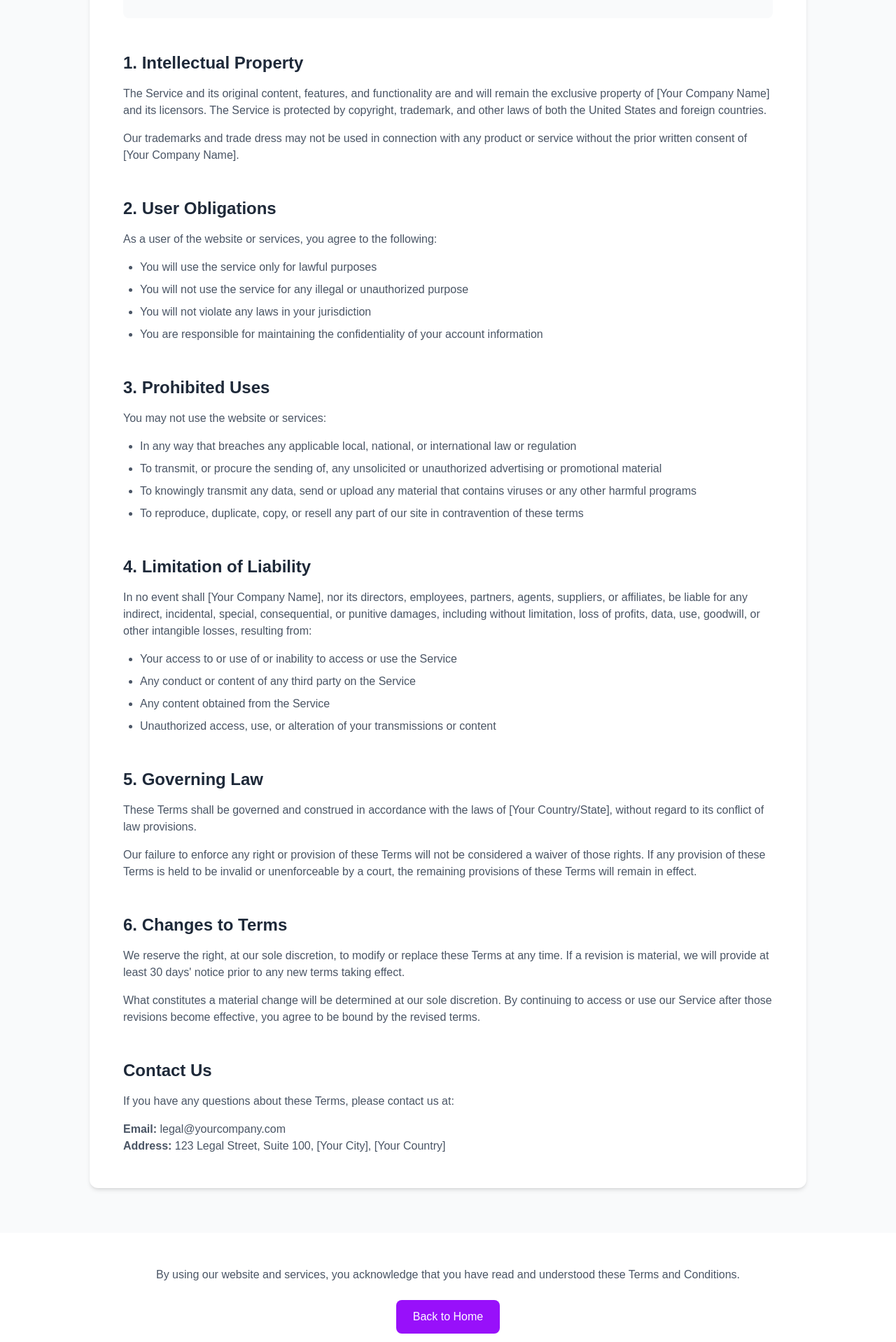
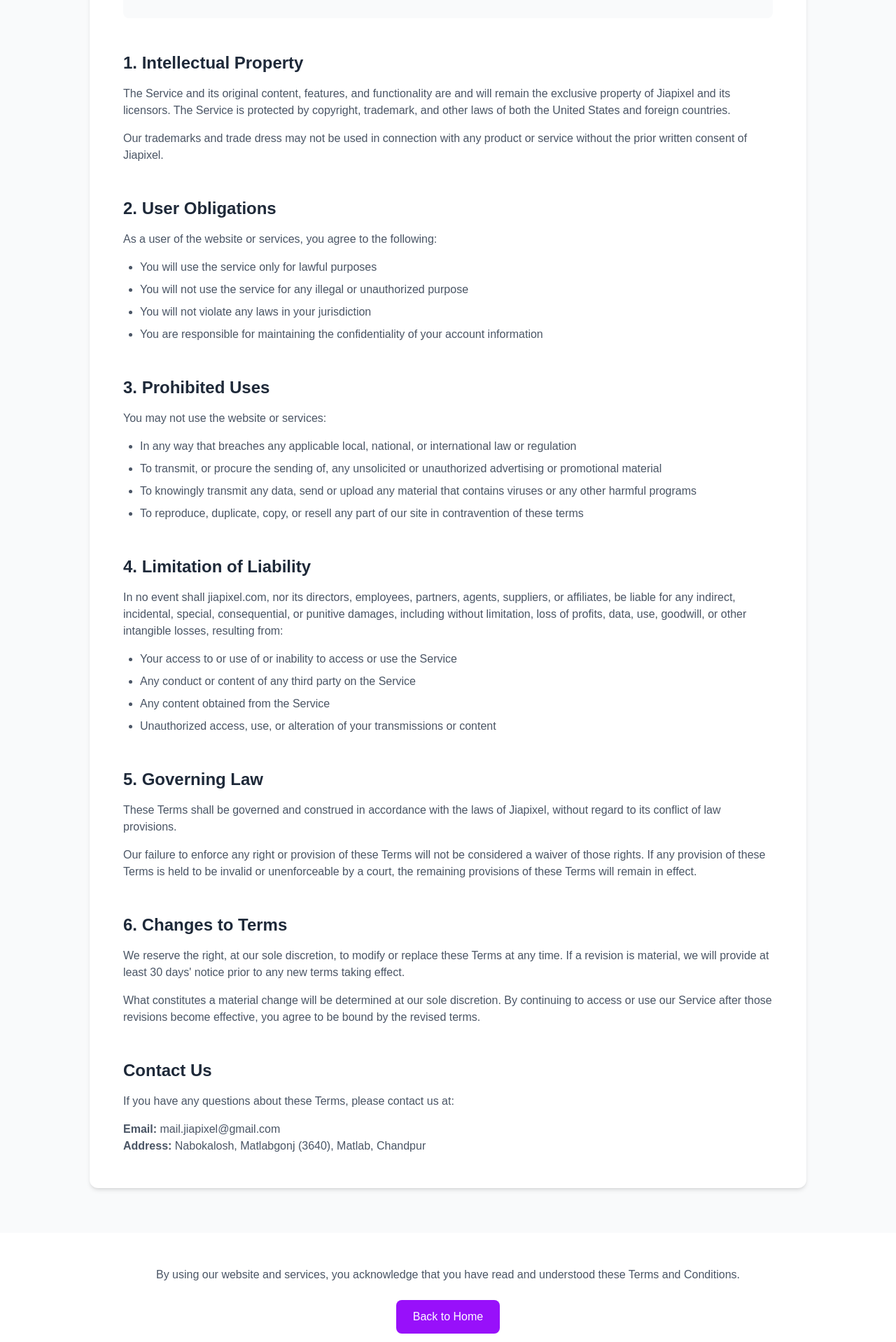
Before and after one commit to MdImranHossen01/JiaPixel, a Next.js app: page /terms-and-conditions in a window 1280 px wide. Shown: the part 762-2680 px from the top of the page at 70% size. Built offline with nearby package versions, Linux system fonts and the light colour scheme; no server answers.

Commit message:
jiapixel

```diff
--- a/src/app/components/Footer/Footer.tsx
+++ b/src/app/components/Footer/Footer.tsx
@@ -94,7 +94,7 @@
                         <form className="flex">
                             <input
                                 type="email"
-                                placeholder="Enter your email..."
+                                placeholder="mail.jiapixel@gmail.com"
                                 className="w-full bg-gray-700 text-white px-4 py-3 rounded-l-md focus:outline-none focus:ring-2 focus:ring-purple-500"
                             />
                             <button
--- a/src/app/faq/page.tsx
+++ b/src/app/faq/page.tsx
@@ -86,7 +86,7 @@
         },
         {
           question: "How can I contact your support team?",
-          answer: "You can reach our support team by email at support@yourcompany.com, through our contact form, or by calling our support line at +1 (555) 123-4567 during business hours (9am-5pm EST, Monday-Friday)."
+          answer: "You can reach our support team by email at mail.jiapixel.@gmail.com, through our contact form, or by calling our support line at +1 (555) 123-4567 during business hours (9am-5pm EST, Monday-Friday)."
         },
         {
           question: "Do you offer free consultations?",
--- a/src/app/terms-and-conditions/page.tsx
+++ b/src/app/terms-and-conditions/page.tsx
@@ -1,3 +1,4 @@
+import Link from 'next/link';
 import React from 'react';
 import { FiArrowRight } from 'react-icons/fi';
 
@@ -77,10 +78,10 @@
                   <h2 className="text-2xl font-bold text-gray-800 mb-4">1. Intellectual Property</h2>
                   <div className="space-y-4 text-gray-600">
                     <p>
-                      The Service and its original content, features, and functionality are and will remain the exclusive property of [Your Company Name] and its licensors. The Service is protected by copyright, trademark, and other laws of both the United States and foreign countries.
+                      The Service and its original content, features, and functionality are and will remain the exclusive property of  <Link href="https://jiapixel.com">Jiapixel</Link> and its licensors. The Service is protected by copyright, trademark, and other laws of both the United States and foreign countries.
                     </p>
                     <p>
-                      Our trademarks and trade dress may not be used in connection with any product or service without the prior written consent of [Your Company Name].
+                      Our trademarks and trade dress may not be used in connection with any product or service without the prior written consent of  <Link href="https://jiapixel.com">Jiapixel</Link>.
                     </p>
                   </div>
                 </section>
@@ -119,7 +120,7 @@
                   <h2 className="text-2xl font-bold text-gray-800 mb-4">4. Limitation of Liability</h2>
                   <div className="space-y-4 text-gray-600">
                     <p>
-                      In no event shall [Your Company Name], nor its directors, employees, partners, agents, suppliers, or affiliates, be liable for any indirect, incidental, special, consequential, or punitive damages, including without limitation, loss of profits, data, use, goodwill, or other intangible losses, resulting from:
+                      In no event shall <Link href="https://jiapixel.com">jiapixel.com</Link>, nor its directors, employees, partners, agents, suppliers, or affiliates, be liable for any indirect, incidental, special, consequential, or punitive damages, including without limitation, loss of profits, data, use, goodwill, or other intangible losses, resulting from:
                     </p>
                     <ul className="list-disc pl-6 space-y-2">
                       <li>Your access to or use of or inability to access or use the Service</li>
@@ -134,7 +135,7 @@
                   <h2 className="text-2xl font-bold text-gray-800 mb-4">5. Governing Law</h2>
                   <div className="space-y-4 text-gray-600">
                     <p>
-                      These Terms shall be governed and construed in accordance with the laws of [Your Country/State], without regard to its conflict of law provisions.
+                      These Terms shall be governed and construed in accordance with the laws of <Link href="https://jiapixel.com">Jiapixel</Link>, without regard to its conflict of law provisions.
                     </p>
                     <p>
                       Our failure to enforce any right or provision of these Terms will not be considered a waiver of those rights. If any provision of these Terms is held to be invalid or unenforceable by a court, the remaining provisions of these Terms will remain in effect.
@@ -161,8 +162,8 @@
                       If you have any questions about these Terms, please contact us at:
                     </p>
                     <p>
-                      <strong>Email:</strong> legal@yourcompany.com<br />
-                      <strong>Address:</strong> 123 Legal Street, Suite 100, [Your City], [Your Country]
+                      <strong>Email:</strong> mail.jiapixel@gmail.com<br />
+                      <strong>Address:</strong> Nabokalosh, Matlabgonj (3640), Matlab, Chandpur
                     </p>
                   </div>
                 </section>
```
